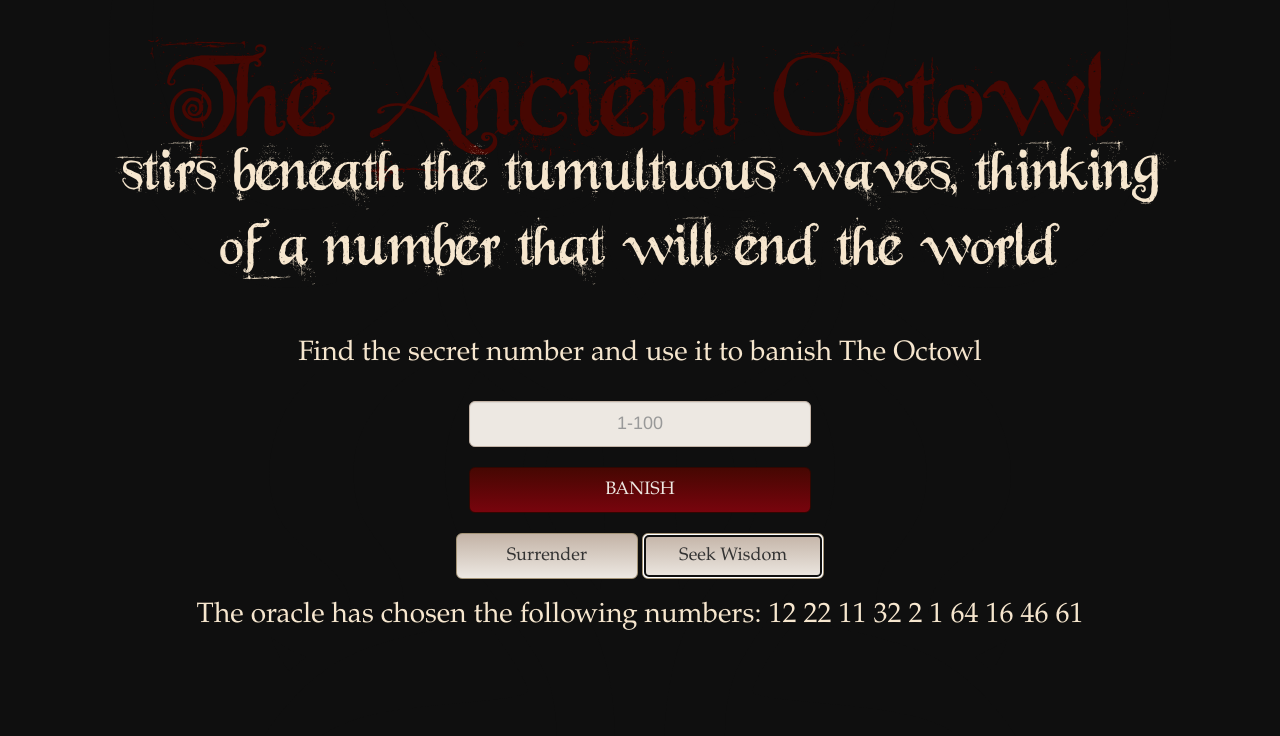
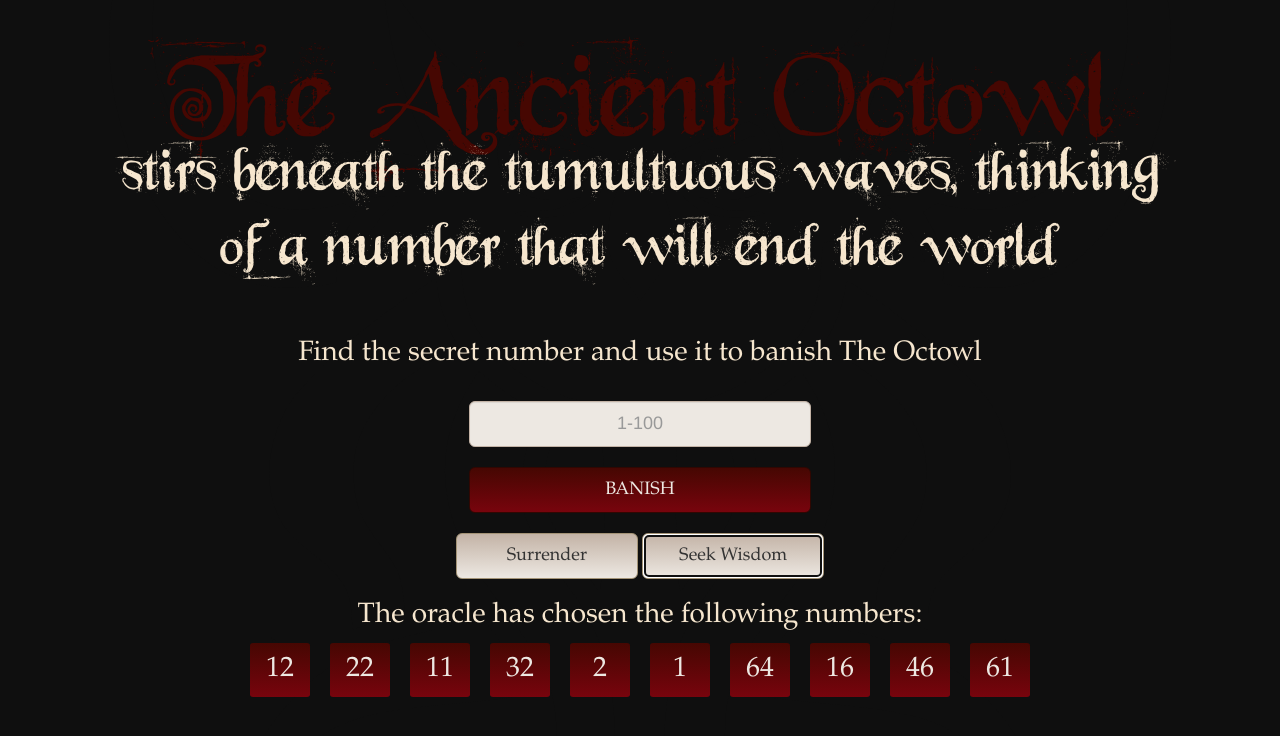
Before and after one commit to Octowl/guessing-game, a plain HTML site: page index.html in a window 1280 px wide. Both pictures are taken after a click on the button "Seek Wisdom". Drawn offline with nearby package versions, Linux system fonts and the light colour scheme.

Commit message:
Put the oracle in a div that slides down with decorated hints

```diff
--- a/index.html
+++ b/index.html
@@ -26,7 +26,10 @@
     <button id="reset" class="btn btn-lg btn-default">Surrender</button>
     <button id="hint" class="btn btn-lg btn-default">Seek Wisdom</button>
   </div>
-  <h2 id="oracle"></h2>
+  <div id="oracle">
+    <h2>The oracle has chosen the following numbers:</h2>
+    <ul id="hint-choices"></ul>
+  </div>
   <h2 id="counter"></h2>
 </body>
 
--- a/javascript/guessingGame.js
+++ b/javascript/guessingGame.js
@@ -33,7 +33,7 @@ function generateWinningNumber() {
 function playersGuessSubmission() {
 
   // hide hints
-  $("#oracle").hide();
+  $("#oracle").slideUp();
 
   var guess = $("#victim-guess");
   // TODO: add some validation here
@@ -154,6 +154,10 @@ function provideHint() {
   var numbers = [];
   var hintCount = (5 - previousGuesses.length) * 2;
   var newNum = winningNumber;
+	//remove previous hints
+	$('#oracle').slideUp();
+	$("li").remove();
+	//generate new hints
   for (var i = hintCount; i; i--) {
     while ($.inArray(newNum, previousGuesses.concat(numbers)) !== -1) {
       newNum = generateWinningNumber();
@@ -161,8 +165,10 @@ function provideHint() {
     numbers.push(newNum);
   }
   numbers.shuffle();
-  $('#oracle').text("The oracle has chosen the following numbers: " + numbers.join("  "))
-    .show(200);
+	numbers.forEach(function(number){
+		$('#oracle').append('<li>'+number+'</li>');
+	});
+	$('#oracle').slideDown(600);
 }
 
 // Allow the "Player" to Play Again
--- a/main.css
+++ b/main.css
@@ -29,6 +29,18 @@ h2, button {
 input, button {
   text-align: center;
   margin: 10px 0;
+}
+li{
+  display: inline-block;
+  text-align: center;
+  background: linear-gradient(#460702, #78040D);
+  border-color: #300702;
+  border-radius: 5%;
+  color: #EDE8E2;
+  padding: 10px;
+  width: 60px;
+  font: 2em "Palatino Linotype", "Book Antiqua", Palatino, serif;
+  margin: auto 10px;
 }
 .content {
   opacity: 1.0;
@@ -87,13 +99,16 @@ input, button {
 }
 #oracle {
   display: none;
+  text-align: center;
+  list-style: none;
+  margin: auto;
 }
 #guess {
   background: linear-gradient(#460702, #78040D);
   border-color: #300702;
   color: #EDE8E2;
 }
-#guess:hover {
+#guess:hover, li:hover {
   background: linear-gradient(#300702, #460702);
 }
 #reset, #hint {
```
